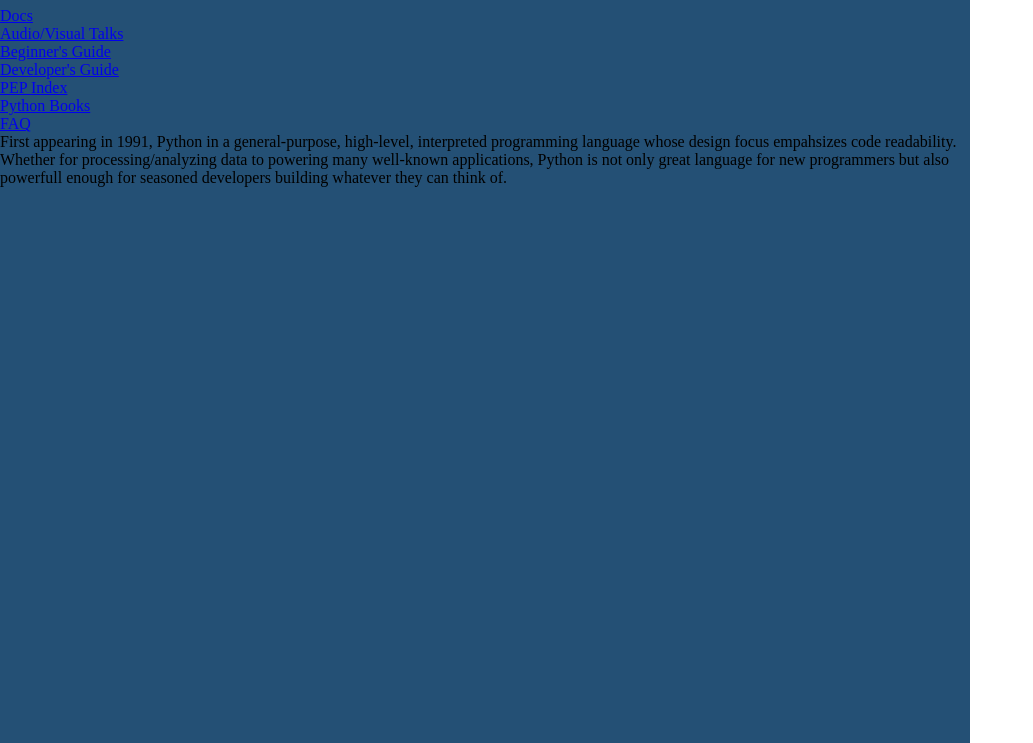
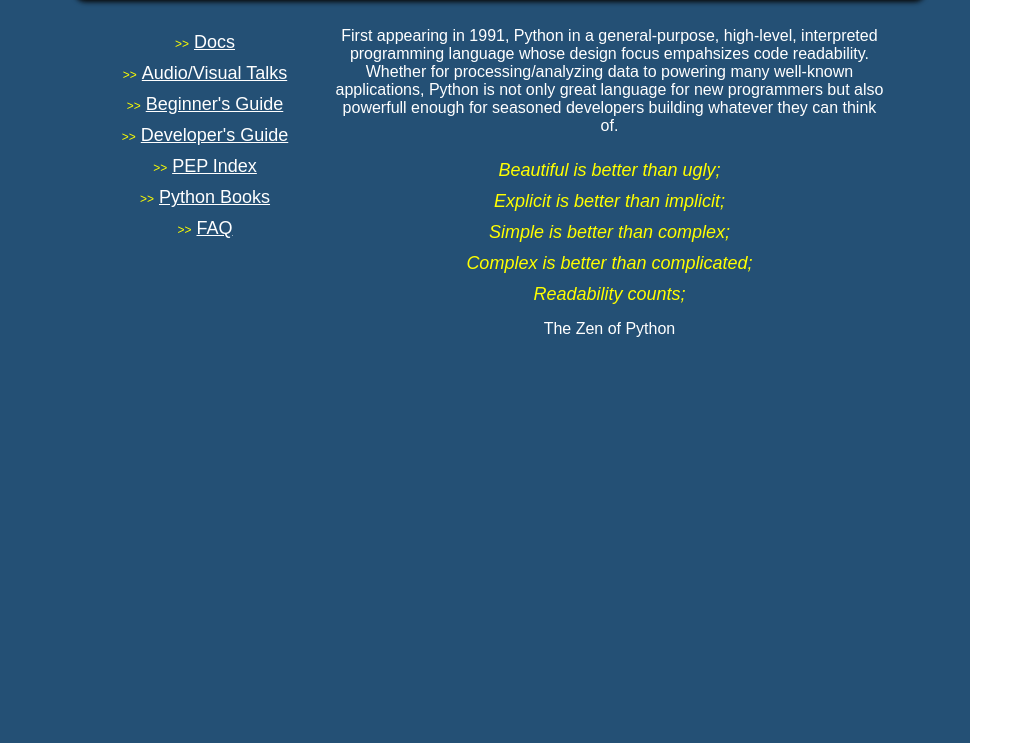
Before and after one commit to drsparks68/CD-AboutPython, a plain HTML site: page index.html in a window 1280 px wide. Shown: the part 175-918 px from the top of the page, without its empty margins (0-1033 px from the left). Drawn offline with Linux system fonts and the light colour scheme.

Commit message:
Finished nav_right and center_content elements

```diff
--- a/index.html
+++ b/index.html
@@ -35,7 +35,22 @@
             <li><a href="books.html">Python Books</a></li>
             <li><a href="faq.html">FAQ</a></li>
         </ul>
-        <p>First appearing in 1991, Python in a general-purpose, high-level, interpreted programming language whose design focus empahsizes code readability. Whether for processing/analyzing data to powering many well-known applications, Python is not only great language for new programmers but also powerfull enough for seasoned developers building whatever they can think of.</p>
+        <div class="center_content">
+            <p>First appearing in 1991, Python in a general-purpose, high-level, interpreted programming language whose design focus empahsizes code readability. Whether for processing/analyzing data to powering many well-known applications, Python is not only great language for new programmers but also powerfull enough for seasoned developers building whatever they can think of.</p>
+            <ul>
+                <li>Beautiful is better than ugly;</li>
+                <li>Explicit is better than implicit;</li>
+                <li>Simple is better than complex;</li>
+                <li>Complex is better than complicated;</li>
+                <li>Readability counts;</li>
+            </ul>
+            <p>The Zen of Python</p>
+        </div>
+        <div class="bottom_content">
+            <div class="bottom_left">
+
+            </div>
+        </div>
     </div>
 </body>
 </html>
--- a/styles/styles.css
+++ b/styles/styles.css
@@ -1,14 +1,12 @@
 * {
     padding: 0px;
     margin: 0px;
+    font-family: Arial, Helvetica, sans-serif;
 }
 #wrapper {
     width: 970px;
     height: 1070px;
     background-color: #245075;
-}
-#header {
-
 }
 #header img {
     width: 380px;
@@ -27,7 +25,6 @@
     margin-bottom: 5px;
     width: 180px;
     color: white;
-    font-family: Arial, Helvetica, sans-serif;
     font-size: 12px;
 }
 #right_head a:link {
@@ -36,7 +33,7 @@
 #search {
     background-color: #444444;
     border-radius: 15px;
-    box-shadow: 3px 3px #262D32;
+    box-shadow: 5px 5px 5px #080808;
     width: 280px;
     height: 60px;
 }
@@ -48,7 +45,6 @@
     color: white;
     border-radius: 5px;
     border-style: 1px solid lightgray;
-    font-family: Arial, Helvetica, sans-serif;
     background-color: #265279;
     font-size: 14px;
 }
@@ -58,7 +54,6 @@
     height: 30px;
     width: 174px;
     border-style: 5px inset black;
-    font-family: Arial, Helvetica, sans-serif;
     font-size: 10px;
 }
 .navbar {
@@ -67,6 +62,8 @@
     width: 850px;
     background-color: #427CAE;
     padding-top: 10px;
+    box-shadow: 5px 5px 5px #080808;
+    border-radius: 10px;
 }
 .navbar li {
     display: inline;
@@ -74,10 +71,52 @@
 }
 .navbar a {
     height: 15px;
-    font-family: Arial, Helvetica, sans-serif;
     color: white;
     font-size: 20px;
     text-decoration: none;
     margin-left: 45px;
 
 }
+.nav_right {
+    margin: 20px 0px 0px 80px;
+    width: 250px;
+    text-align: center;
+    list-style: none;
+    display: inline-block;
+    font-size: 18px;
+}
+.nav_right li {
+    padding: 5px;
+}
+.nav_right li:before {
+    content: ">>";
+    color: yellow;
+    font-size: 12px;
+    padding-right: 5px;
+}
+.nav_right a {
+    color: white;
+}
+.center_content {
+    width: 550px;
+    margin-top: 20px;
+    text-align: center;
+    display: inline-block;
+    vertical-align: top;
+}
+.center_content p {
+    font-size: 16px;
+    color: white;
+    margin-bottom: 20px;
+}
+.center_content ul {
+    list-style: none;
+    font-style: italic;
+    margin-bottom: 10px;
+}
+.center_content li {
+    padding: 5px;
+    color: yellow;
+    font-size: 18px;
+    font-weight:lighter;
+}
```
